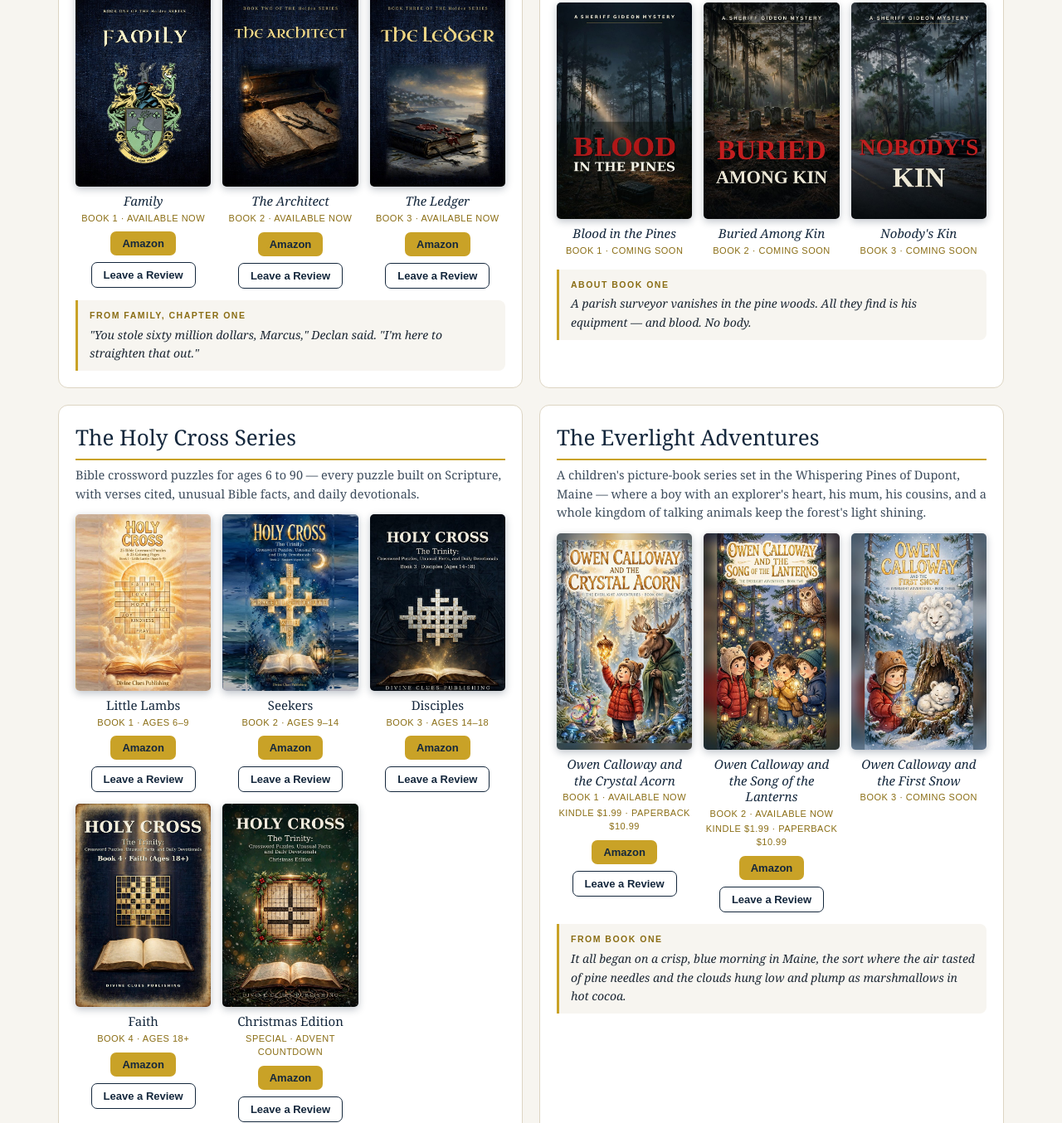
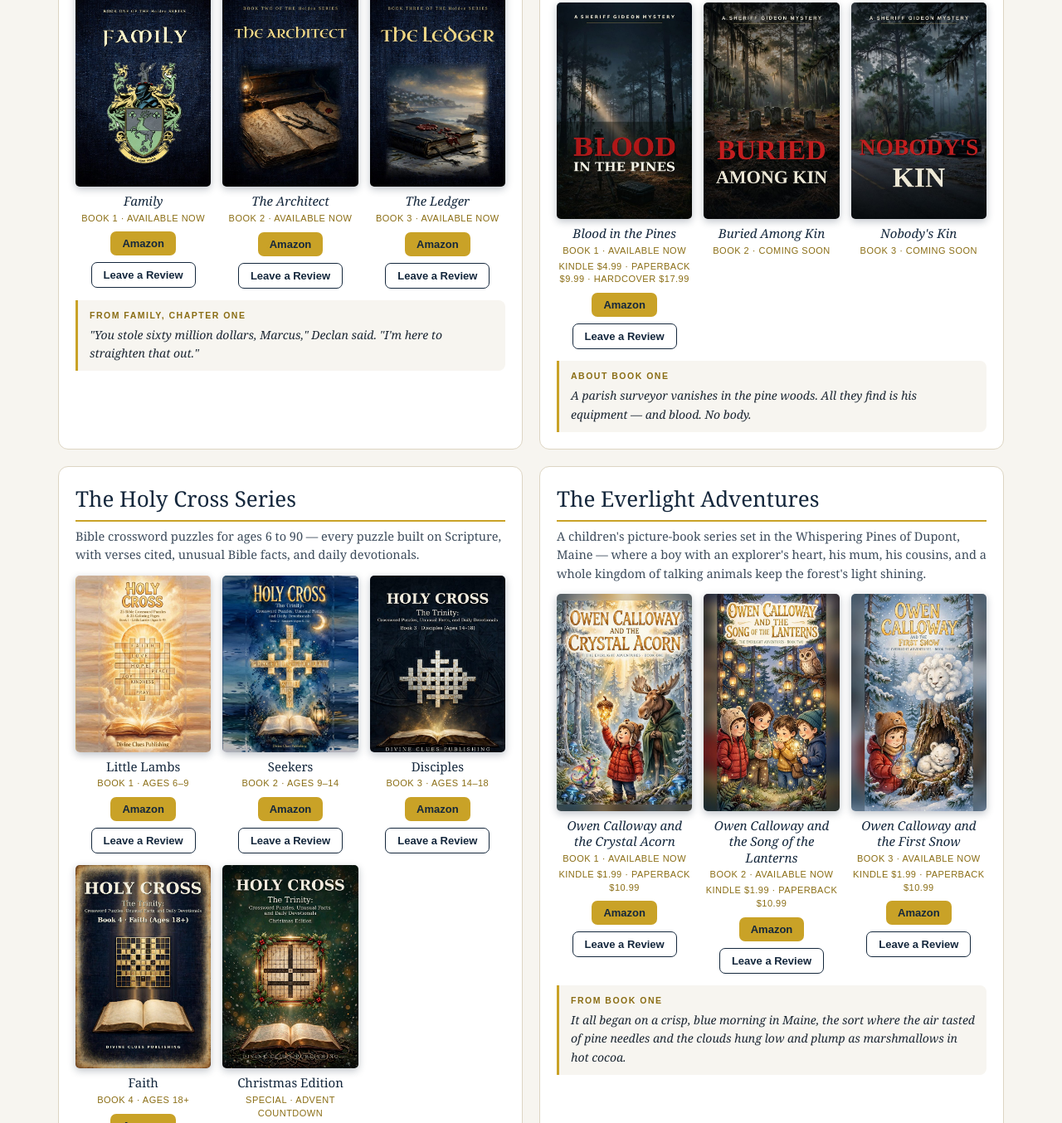
Before and after one commit to divinecluespublishing/divinecluespublishing.github.io, a plain HTML site: page index.html in a window 1280 px wide. Shown: the part 5143-6497 px from the top of the page at 83% size. Drawn offline with Linux system fonts and the light colour scheme.

Commit message:
First Snow (Everlight Book 3) and Blood in the Pines (Sheriff Gideon Book 1) now Available Now with prices and Amazon links

```diff
--- a/index.html
+++ b/index.html
@@ -255,7 +255,10 @@
         <div class="mini">
           <img src="images/sheriff-gideon-blood-in-the-pines-kindle.jpg" alt="Blood in the Pines — A Sheriff Gideon Mystery cover">
           <div class="title"><em>Blood in the Pines</em></div>
-          <div class="sub">Book 1 · Coming Soon</div>
+          <div class="sub">Book 1 · Available Now</div>
+          <div class="sub">Kindle $4.99 · Paperback $9.99 · Hardcover $17.99</div>
+          <a class="btn" href="https://www.amazon.com/dp/B0HSLKDWSP?tag=divineclues-20">Amazon</a>
+          <a class="btn alt" href="https://www.amazon.com/review/create-review/?asin=B0HSLKDWSP">Leave a Review</a>
         </div>
         <div class="mini">
           <img src="images/sheriff-gideon-buried-among-kin.jpg" alt="Buried Among Kin — A Sheriff Gideon Mystery cover">
@@ -345,7 +348,10 @@
         <div class="mini">
           <img src="images/everlight-book3-first-snow-owen.jpg" alt="Owen Calloway and the First Snow — Book Three of The Everlight Adventures cover">
           <div class="title"><em>Owen Calloway and the First Snow</em></div>
-          <div class="sub">Book 3 · Coming Soon</div>
+          <div class="sub">Book 3 · Available Now</div>
+          <div class="sub">Kindle $1.99 · Paperback $10.99</div>
+          <a class="btn" href="https://www.amazon.com/dp/B0HSLXTLCM?tag=divineclues-20">Amazon</a>
+          <a class="btn alt" href="https://www.amazon.com/review/create-review/?asin=B0HSLXTLCM">Leave a Review</a>
         </div>
       </div>
       <div class="note">
```
